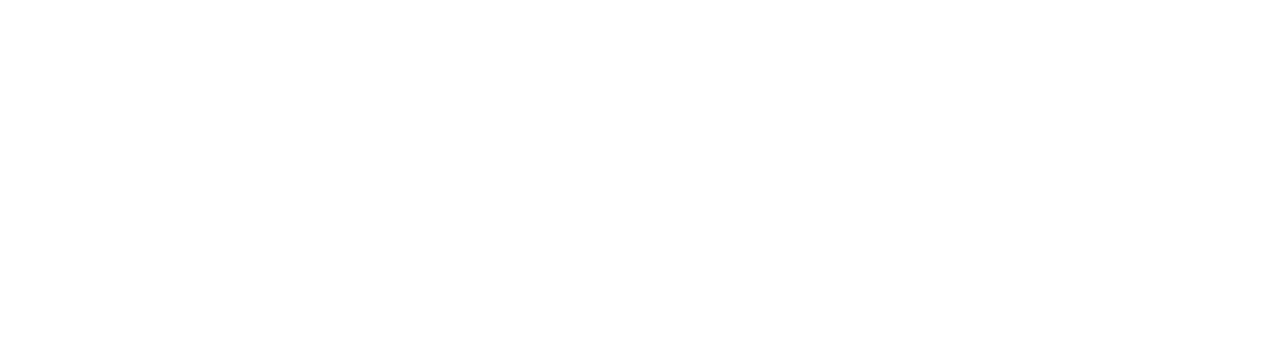
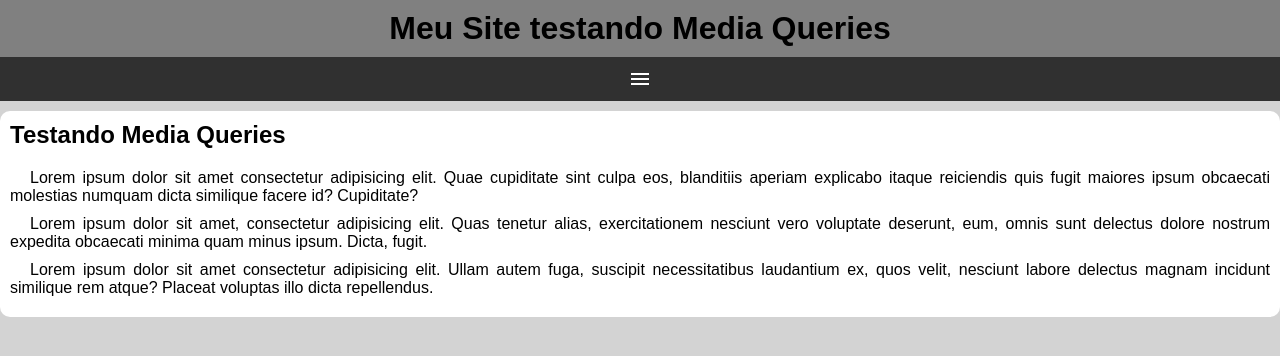
Before and after one commit to luizarthuur/html-css, a plain HTML site: page Exercícios/ex026/imagens/mq005/index.html in a window 1280 px wide. Drawn offline with nearby package versions, Linux system fonts and the light colour scheme.

Commit message:
ex 26 005

```diff
--- /dev/null
+++ b/Exercícios/ex026/imagens/mq005/estilos/style.css
@@ -0,0 +1,77 @@
+@charset "UTF-8";
+
+*{
+    font-family: Arial, Helvetica, sans-serif;
+    margin: 0px;
+    padding: 0px;
+}
+
+body, html {
+    background-color: lightgrey;
+}
+
+header{
+    background-color: gray;
+}
+
+header > h1 {
+    padding: 10px;
+    text-align: center;
+}
+
+span#burguer{
+    background-color: rgb(48,48,48);
+    color: white;
+    display: block;
+    text-align: center;
+    padding: 10px;
+}
+
+span#burguer:hover{
+    background-color: white;
+    color: black;
+    cursor: pointer;
+}
+
+menu{
+    display: none;
+}
+
+menu > ul{
+    list-style-type: none;
+}
+
+menu > ul > li > a{
+    display: block;
+    padding: 10px;
+    text-decoration: none;
+    background-color: rgb(87,87,87);
+    color: white;
+    text-align: center;
+    border-top: 1px solid gray;
+}
+
+menu > ul > li > a:hover{
+    background-color: rgb(163, 163, 163);
+}
+
+main{
+    width: 90%vw;
+    background-color: white;
+    margin: auto;
+    padding: 10px;
+    border-radius: 10px;
+    margin-top: 10px;
+
+
+}
+
+article > h2{
+    padding-bottom: 20px;
+}
+
+article > p{
+    text-align: justify;
+    margin-bottom: 10px;
+    text-indent: 20px;
+}
--- a/Exercícios/ex026/imagens/mq005/index.html
+++ b/Exercícios/ex026/imagens/mq005/index.html
@@ -4,8 +4,44 @@
     <meta charset="UTF-8">
     <meta name="viewport" content="width=device-width, initial-scale=1.0">
     <title>Media Query</title>
+    <link rel="stylesheet" href="estilos/style.css">
+    <link rel="stylesheet" href="https://fonts.googleapis.com/css2?family=Material+Symbols+Outlined:opsz,wght,FILL,GRAD@20..48,100..700,0..1,-50..200" />
 </head>
 <body>
 
+    <header>
+        <h1>Meu Site testando Media Queries</h1>
+        <span id="burguer" class="material-symbols-outlined" onclick="clickMenu()">
+            menu
+            </span>
+        <menu id="itens">
+            <ul>
+                <li><a href="#">Opção 1</a></li>
+                <li><a href="#">Opção 2</a></li>
+                <li><a href="#">Opção 3</a></li>
+                <li><a href="#">Opção 4</a></li>
+                <li><a href="#">Opção 5</a></li>
+            </ul>
+        </menu>
+    </header>
+        <main>
+            <article>
+                <h2>Testando Media Queries</h2>
+                <p>Lorem ipsum dolor sit amet consectetur adipisicing elit. Quae cupiditate sint culpa eos, blanditiis aperiam explicabo itaque reiciendis quis fugit maiores ipsum obcaecati molestias numquam dicta similique facere id? Cupiditate?</p>
+                <p>Lorem ipsum dolor sit amet, consectetur adipisicing elit. Quas tenetur alias, exercitationem nesciunt vero voluptate deserunt, eum, omnis sunt delectus dolore nostrum expedita obcaecati minima quam minus ipsum. Dicta, fugit.</p>
+                <p>Lorem ipsum dolor sit amet consectetur adipisicing elit. Ullam autem fuga, suscipit necessitatibus laudantium ex, quos velit, nesciunt labore delectus magnam incidunt similique rem atque? Placeat voluptas illo dicta repellendus.</p>
+            </article>
+        </main>
+        <script>
+            function clickMenu() {
+                if (itens.style.display == 'block') {
+                    itens.style.display = 'none'
+                } else{
+                    itens.style.display = 'block'
+                }
+
+            }
+        </script>
+
 </body>
 </html>
```
